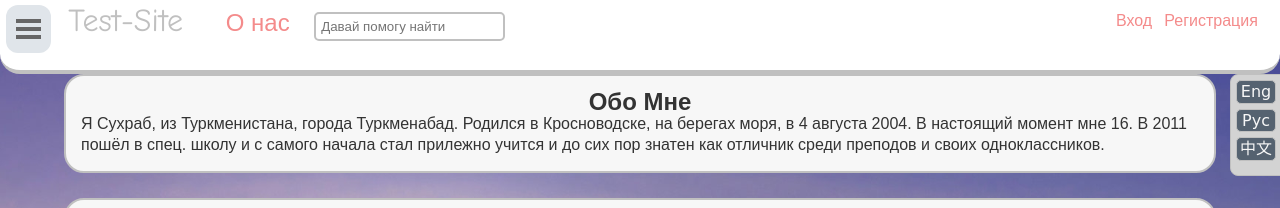
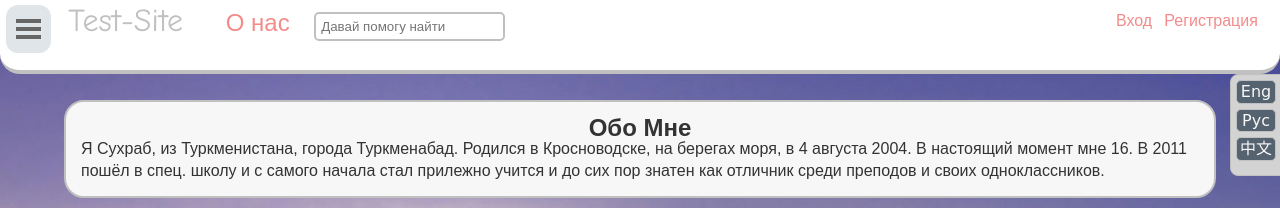
Before and after one commit to suhrabpeaky/suhrabpeaky.github.io, a plain HTML site: page index.html in a window 1280 px wide. Shown: the top 208 px of the page. Drawn offline with Linux system fonts and the light colour scheme.

Commit message:
Initial commit

```diff
--- a/css/style.css
+++ b/css/style.css
@@ -277,6 +277,10 @@ div #langs {
 
 #lang {
     height: 600px;
+}
+
+#about {
+    margin-top: 2%;
 }
 
 .main {
```
